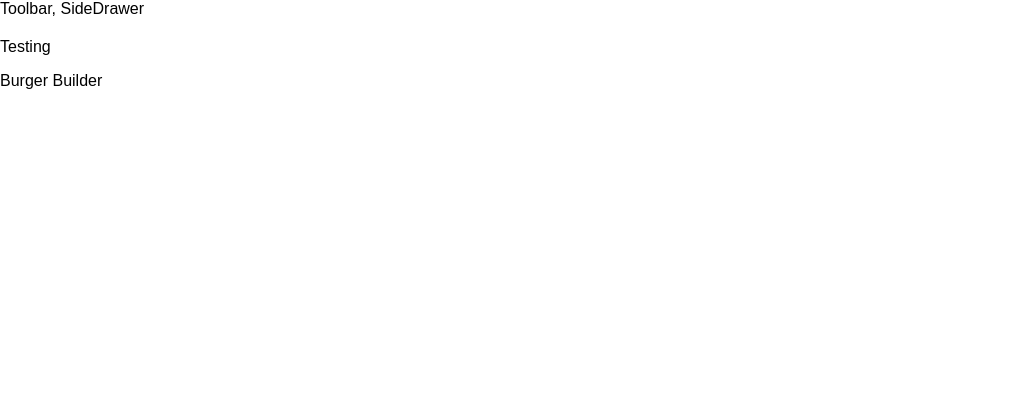
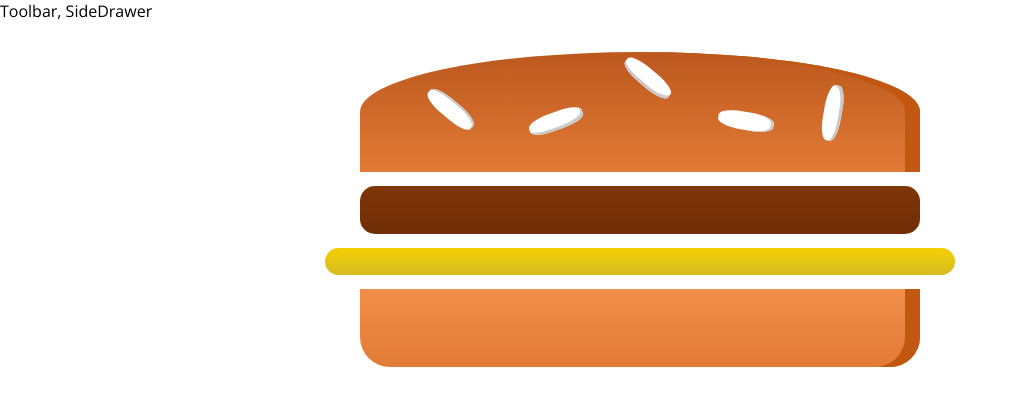
Before and after one commit to AmboMaya/Burger-Builder-App, a React app: page / in a window 1280 px wide. Shown: the top 406 px of the page, without its empty margins (0-1018 px from the left). Built offline with nearby package versions, Linux system fonts and the light colour scheme.

Commit message:
current working excercise

```diff
--- a/package.json
+++ b/package.json
@@ -30,6 +30,7 @@
     "postcss-flexbugs-fixes": "3.2.0",
     "postcss-loader": "2.0.6",
     "promise": "8.0.1",
+    "prop-types": "^15.6.2",
     "react": "^16.0.0",
     "react-dev-utils": "^4.0.1",
     "react-dom": "^16.0.0",
--- a/src/App.jsx
+++ b/src/App.js
@@ -9,7 +9,6 @@
     return (
       <div>
         <Layout>
-          <p>Testing</p>
           <BurgerBuilder />
         </Layout>
       </div>
--- /dev/null
+++ b/src/components/Burger/Burger.css
@@ -0,0 +1,30 @@
+.Burger {
+  width: 100%;
+  margin: auto;
+  height: 250px;
+  overflow: scroll;
+  text-align: center;
+  font-weight: bold;
+  font-size: 1.2rem;
+}
+
+@media (min-width: 500px) and (min-height: 400px) {
+  .Burger {
+      width: 350px;
+      height: 300px;
+  }
+}
+
+@media (min-width: 500px) and (min-height: 401px) {
+  .Burger {
+      width: 450px;
+      height: 400px;
+  }
+}
+
+@media (min-width: 1000px) and (min-height: 700px) {
+  .Burger {
+      width: 700px;
+      height: 600px;
+  }
+}
--- /dev/null
+++ b/src/components/Burger/Burger.js
@@ -0,0 +1,17 @@
+import React from 'react';
+import classes from './Burger.css'
+
+import BurgerIngredient from './BurgerIngredient/BurgerIngredient'
+
+const Burger = (props) => {
+  return (
+    <div className={classes.Burger}>
+      <BurgerIngredient type='bread-top'/>
+      <BurgerIngredient type='meat'/>
+      <BurgerIngredient type='cheese'/>
+      <BurgerIngredient type='bread-bottom'/>
+    </div>
+  )
+}
+
+export default Burger
--- a/src/components/Burger/Burger.jsx
+++ /dev/null
@@ -1 +0,0 @@
-import React from 'react';
--- /dev/null
+++ b/src/components/Burger/BurgerIngredient/BurgerIngredient.js
@@ -0,0 +1,47 @@
+import React, { Component } from 'react';
+import PropTypes from 'prop-types'
+
+import classes from './BurgerIngredient.css'
+
+class BurgerIngredient extends Component {
+
+  render () {
+    let ingredient = null
+
+    switch ( this.props.type ) {
+      case ( 'bread-bottom' ):
+          ingredient = <div className={classes.BreadBottom}></div>;
+          break;
+      case ( 'bread-top' ):
+          ingredient = (
+              <div className={classes.BreadTop}>
+                  <div className={classes.Seeds1}></div>
+                  <div className={classes.Seeds2}></div>
+              </div>
+          );
+          break;
+      case ( 'meat' ):
+          ingredient = <div className={classes.Meat}></div>;
+          break;
+      case ( 'cheese' ):
+          ingredient = <div className={classes.Cheese}></div>;
+          break;
+      case ( 'bacon' ):
+          ingredient = <div className={classes.Bacon}></div>;
+          break;
+      case ( 'salad' ):
+          ingredient = <div className={classes.Salad}></div>;
+          break;
+      default:
+          ingredient = null;
+  }
+
+  return ingredient;
+  }
+}
+
+BurgerIngredient.propTypes = {
+  type: PropTypes.string.isRequired
+}
+
+export default BurgerIngredient
--- a/src/components/Layout/Layout.css
+++ b/src/components/Layout/Layout.css
@@ -1,3 +1,3 @@
 .Content {
-  margin-top: 20px;
+  margin-top: 16px;
 }
--- a/src/components/Layout/Layout.jsx
+++ b/src/components/Layout/Layout.js
@@ -1,7 +1,7 @@
 import React from 'react'
-import classes from './Layout.css'
 
 import Aux from '../../hoc/Aux'
+import classes from './Layout.css'
 
 const Layout = (props) => {
   return (
--- a/src/containers/BurgerBuilder/BurgerBuilder.jsx
+++ b/src/containers/BurgerBuilder/BurgerBuilder.js
@@ -1,13 +1,13 @@
 import React, {Component} from 'react'
 
 import Aux from '../../hoc/Aux'
+import Burger from '../../components/Burger/Burger'
 
 class BurgerBuilder extends Component {
   render () {
     return (
       <Aux>
-        <div>Burger Builder</div>
-        <div></div>
+        <Burger/>
       </Aux>
     )
   }
--- a/src/index.css
+++ b/src/index.css
@@ -1,5 +1,5 @@
 body {
   margin: 0;
   padding: 0;
-  font-family: sans-serif;
+  font-family: "Open Sans", sans-serif;
 }
```
Also changed, not shown: src/components/Burger/BurgerIngredient/BurgerIngredient.jsx (deleted, +0 -7 lines), src/hoc/Aux.js (renamed from src/hoc/Aux.jsx), 2 other files (tests, documents, lock files or other folders).
